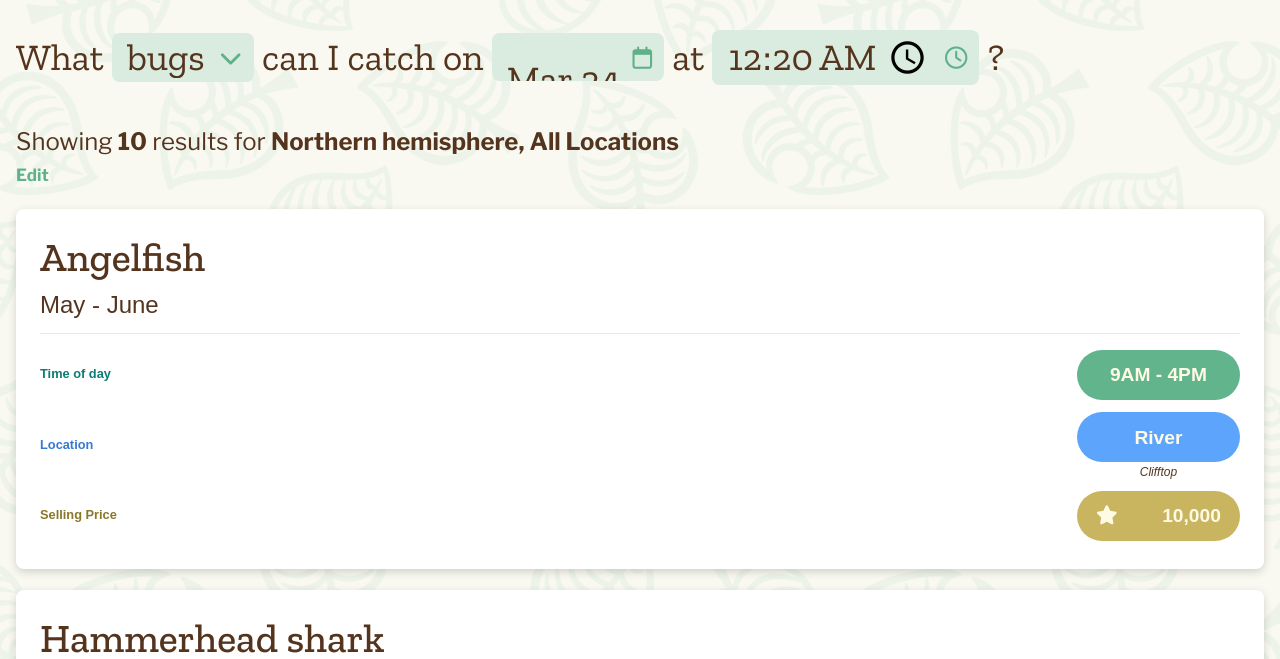
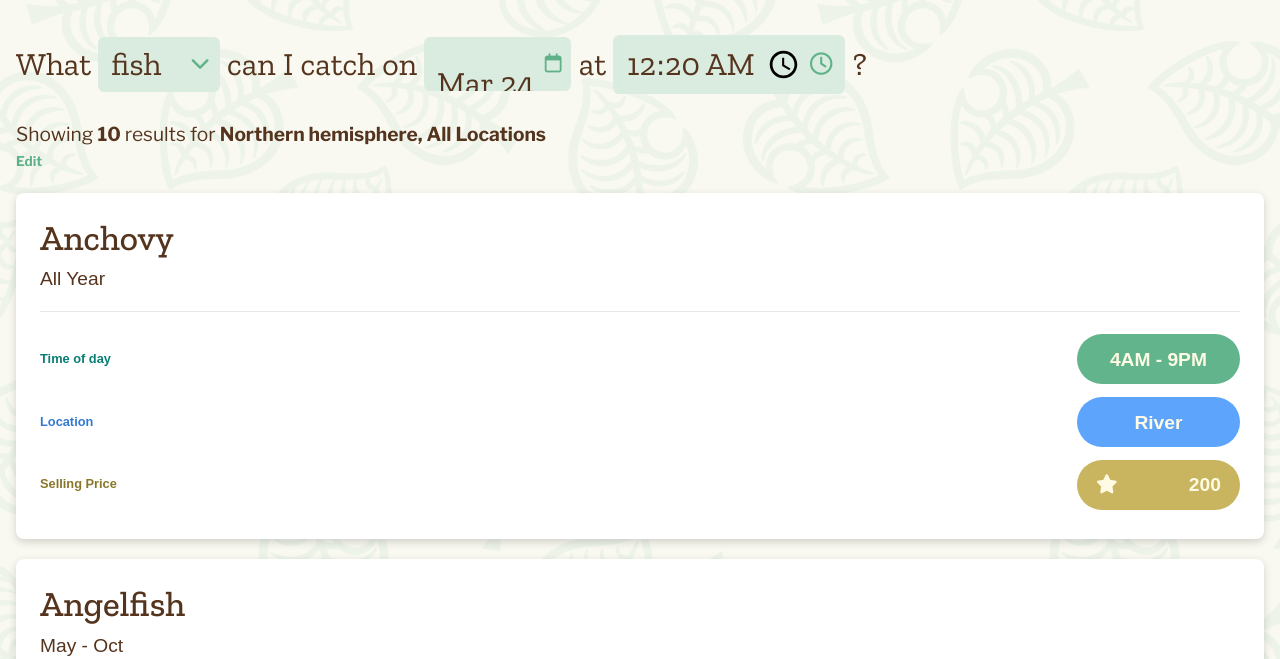
Before and after one commit to cassidygroenendaal/acnh-collecting-guide, a plain HTML site: page index.html in a window 1280 px wide. Shown: the part 141-800 px from the top of the page. Drawn offline with nearby package versions, Linux system fonts and the light colour scheme.

Commit message:
Display all fish

```diff
--- a/assets/css/style.css
+++ b/assets/css/style.css
@@ -21,7 +21,7 @@ body {
 .main-info {
 	font-family: 'Zilla Slab', serif;
 	font-weight: 400;
-	font-size: 2.333em;
+	font-size: 2em;
 	line-height: 2;
 	margin-bottom: 0.8em;
 }
@@ -59,7 +59,7 @@ select::-ms-expand {
 	background: #daecdf;
 	border: none;
 	border-radius: 0.2em;
-	padding: 0.1em 0.4em;
+	padding: 0.3em 0.4em;
 	padding-right: 1.3em;
 	cursor: pointer;
 	outline: none;
@@ -78,9 +78,9 @@ select::-ms-expand {
 /* Date Select */
 .main-info__date input {
 	position: relative;
-	height: 1.3em;
+	height: 1.7em;
 	width: 4.6em;
-	top: 0.3em;
+	top: 0.5em;
 }
 
 .main-info__date input::-webkit-datetime-edit,
@@ -109,11 +109,15 @@ select::-ms-expand {
 	display: none;
 }
 
+.main-info__time .main-info__icon {
+	font-size: 0.7em;
+}
+
 /* ----------------- Results Overview ----------------- */
 .results-overview {
 	font-family: 'Libre Franklin', sans-serif;
 	font-weight: 400;
-	font-size: 1.5em;
+	font-size: 1.2em;
 	line-height: 1.3;
 	margin-bottom: 0.7em;
 }
@@ -153,21 +157,21 @@ select::-ms-expand {
 
 .card__header {
 	border-bottom: 0.1em solid rgba(232, 232, 232, 1);
-	padding-bottom: 1em;
-	margin-bottom: 1em;
+	padding-bottom: 1.4em;
+	margin-bottom: 1.4em;
 }
 
 .card__title {
 	font-family: 'Zilla Slab', serif;
 	font-weight: 500;
-	font-size: 2.5em;
+	font-size: 2.2em;
 	line-height: 1.2;
 	margin-bottom: 0.3em;
 }
 
 .card__subtitle {
 	font-weight: 300;
-	font-size: 1.5em;
+	font-size: 1.2em;
 }
 
 .card__detail {
--- a/assets/js/fish.js
+++ b/assets/js/fish.js
@@ -389,7 +389,7 @@ const listFish = [
       ]
     },
     location  : {
-      name        : 'River',
+      name        : 'Pond',
       sublocation : null
     },
     startTime : 5,
--- a/assets/js/script.js
+++ b/assets/js/script.js
@@ -23,6 +23,10 @@ String.prototype.toTitleCase = function() {
 	});
 };
 
+Number.prototype.addCommas = function() {
+  return this.toString().replace(/\B(?=(\d{3})+(?!\d))/g, ",");
+}
+
 const buildMonthDisplay = (months) => {
 	if (months.length === 12) {
 		return 'All Year';
@@ -33,7 +37,10 @@ const buildMonthDisplay = (months) => {
 		months.forEach((month, i) => {
 			if (!prevMonth.position) {
 				// Insert first month
-				displayString += `${month.shortName.toTitleCase()} - `;
+				displayString += `${month.shortName.toTitleCase()}${months.length ===
+				1
+					? ''
+					: ' - '}`;
 			} else if (months[i + 1] === undefined) {
 				// Check if current month is the last month in the list
 				if (month.position !== prevMonth.position + 1) {
@@ -73,10 +80,9 @@ const init = () => {
 	// Hide Modal on page load
 	$('.modal').css('visibility', 'hidden');
 
-	// Set up event listeners
+	// Set up event listeners - UNFINISHED
 	$('#js-select-species').change(function() {
-		// getAnimals($(this).val());
-		console.log($(this).val());
+		console.log('This feature has not yet been implemented!');
 	});
 
 	$('#js-select-date').change(function() {
@@ -126,15 +132,144 @@ const init = () => {
 		e.stopPropagation();
 	});
 
-	// listFish.forEach(fish => {
-	//   console.log(
-	//     fish.name,
-	//     userHemisphere + ':',
-	//     buildMonthDisplay(fish.months[userHemisphere])
-	//   );
-	// });
+	getAnimals(selectedAnimal);
+
 	//   });
 	// }
+};
+
+const getAnimals = (animal) => {
+	if (animal === 'fish') {
+		renderAnimals(listFish);
+	}
+};
+
+const renderAnimals = (listAnimals) => {
+	listAnimals.forEach((animal) => {
+
+		let newCard = $('<div class="card">');
+
+		// Build Card Header
+		let newHeader = $('<div class="card__header">'),
+			newTitle = $('<p class="card__title">'),
+			newSubtitle = $('<p class="card__subtitle">');
+
+		newTitle.text(animal.name);
+		newSubtitle.text(
+			buildMonthDisplay(animal.months[selectedHemisphere])
+		);
+		newHeader.append(newTitle);
+		newHeader.append(newSubtitle);
+
+		// Build Card Details
+		let newDetails = $('<div class="card__details">'),
+			newTimeDetail = $('<div class="card__detail">'),
+			newLocationDetail = $('<div class="card__detail">'),
+			newSellPriceDetail = $('<div class="card__detail">');
+
+		// Build Time Detail
+		let newTimeTitle = $(
+				'<p class="detail__title detail__title--green">Time of day</p>'
+			),
+			newTimeInfo = $('<p class="detail__info detail__info--green">');
+		let startTime, endTime;
+		if (animal.startTimes) {
+			if (animal.startTimes[0] > 12) {
+				startTime = animal.startTimes[0] - 12 + 'PM';
+			} else {
+				startTime = animal.startTimes[0] + 'AM';
+			}
+			if (animal.endTimes[0] > 12) {
+				endTime = animal.endTimes[0] - 12 + 'PM';
+			} else {
+				endTime = animal.endTimes[0] + 'AM';
+			}
+			newTimeInfo.text(`${startTime} - ${endTime}`);
+		} else {
+			if (animal.startTime === animal.endTime) {
+				newTimeInfo.text('All day');
+			} else {
+				if (animal.startTime > 12) {
+					startTime = animal.startTime - 12 + 'PM';
+				} else {
+					startTime = animal.startTime + 'AM';
+				}
+				if (animal.endTime > 12) {
+					endTime = animal.endTime - 12 + 'PM';
+				} else {
+					endTime = animal.endTime + 'AM';
+				}
+				newTimeInfo.text(`${startTime} - ${endTime}`);
+			}
+		}
+
+		newTimeDetail.append(newTimeTitle, newTimeInfo);
+
+		// Build Location Detail
+		let newLocationTitle = $(
+				'<p class="detail__title detail__title--blue">Location</p>'
+			),
+			newLocationContainer,
+			newLocationSubinfo,
+			newLocationInfo = $(
+				'<p class="detail__info detail__info--blue">'
+			);
+
+		newLocationInfo.text(animal.location.name);
+
+		if (animal.location.sublocation) {
+			newLocationContainer = $(
+				'<div class="detail__info-container">'
+			);
+			newLocationSubinfo = $('<p class="detail__subinfo">');
+			newLocationSubinfo.text(animal.location.sublocation);
+
+			newLocationContainer.append(
+				newLocationInfo,
+				newLocationSubinfo
+			);
+
+			newLocationDetail.append(
+				newLocationTitle,
+				newLocationContainer
+			);
+		} else {
+			newLocationDetail.append(newLocationTitle, newLocationInfo);
+		}
+
+		// Build SellPrice Detail
+		let newSellPriceTitle = $(
+				'<p class="detail__title detail__title--gold">Selling Price</p>'
+			),
+			newSellPriceContainer = $(
+				'<div class="detail__info detail__info--gold detail__info--container">'
+			);
+
+		if (!animal.sellPrice) {
+			newSellPriceContainer.html(
+				'<i class="fas fa-star"></i><p>-</p>'
+			);
+		} else {
+			newSellPriceContainer.html(
+				`<i class="fas fa-star"></i><p>${animal.sellPrice.addCommas()}</p>`
+			);
+		}
+
+		newSellPriceDetail.append(
+			newSellPriceTitle,
+			newSellPriceContainer
+		);
+
+		newDetails.append(
+			newTimeDetail,
+			newLocationDetail,
+			newSellPriceDetail
+		);
+
+		newCard.append(newHeader, newDetails);
+
+		$('#js-display-results').append(newCard);
+	});
 };
 
 //==========================================================================
--- a/index.html
+++ b/index.html
@@ -34,8 +34,8 @@
         <!-- Animal Input -->
         <span class="main-info__select">
           <select id="js-select-species">
-            <option value="fish">fish</option>
-            <option selected value="bugs">bugs</option>
+            <option selected value="fish">fish</option>
+            <option  value="bugs">bugs</option>
           </select>
           <i class="fas fa-chevron-down main-info__icon"></i>
         </span>
@@ -73,7 +73,7 @@
       <!-- Results -->
       <div id="js-display-results">
 
-        <div class="card">
+        <!-- <div class="card">
           <div class="card__header">
             <p class="card__title">Angelfish</p>
             <p class="card__subtitle">May - June</p>
@@ -166,7 +166,7 @@
                 detail__info--container"><i
                   class="fas fa-star"></i><p>10,000</p></div>
             </div>
-          </div>
+          </div> -->
 
         </div>
 
```
